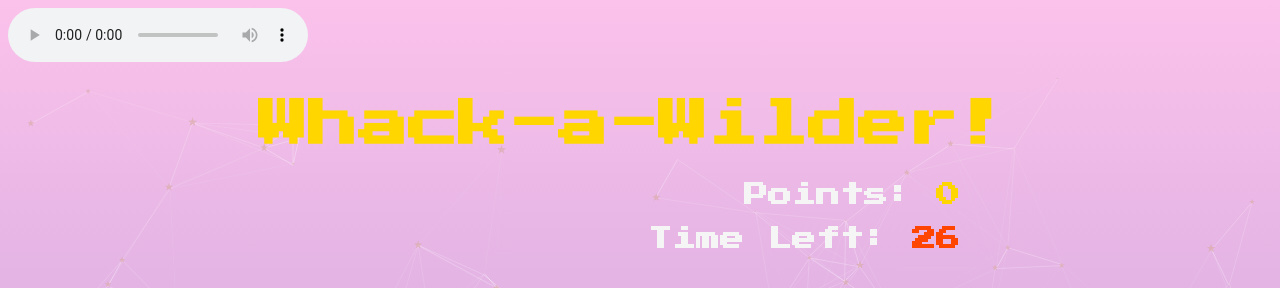
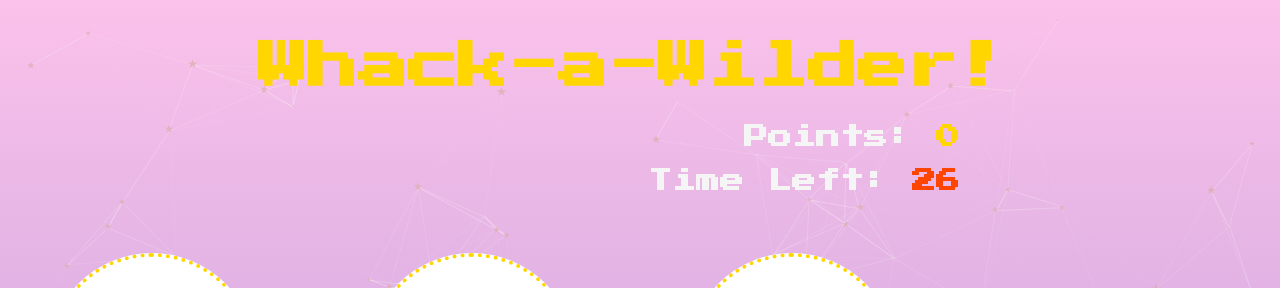
Before and after one commit to AlenaNik/pacmanhackaton, a website: page index.html in a window 1280 px wide. Shown: the top 288 px of the page. Drawn offline with nearby package versions, Linux system fonts and the light colour scheme; animation ran at ten frames a second.

Commit message:
controls button

```diff
--- a/index.html
+++ b/index.html
@@ -13,7 +13,7 @@
   </head>
 
   <body id="particles-js">
-      <audio loop autoplay="autoplay" controls="controls">
+      <audio loop autoplay="autoplay">
           <source src="./sounds/208520__frankum__electro-pop-01-loop.wav" />
       </audio>
 
```
